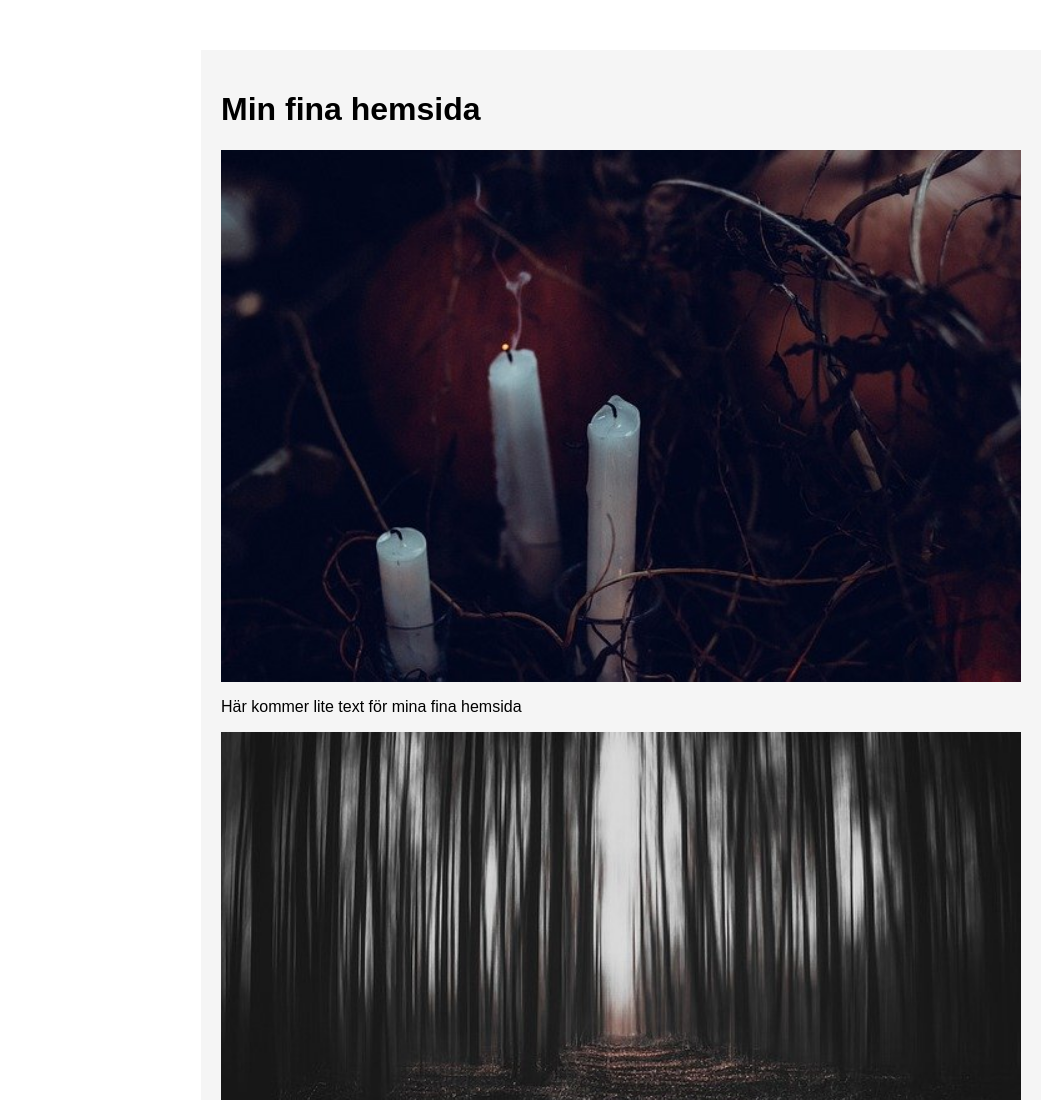
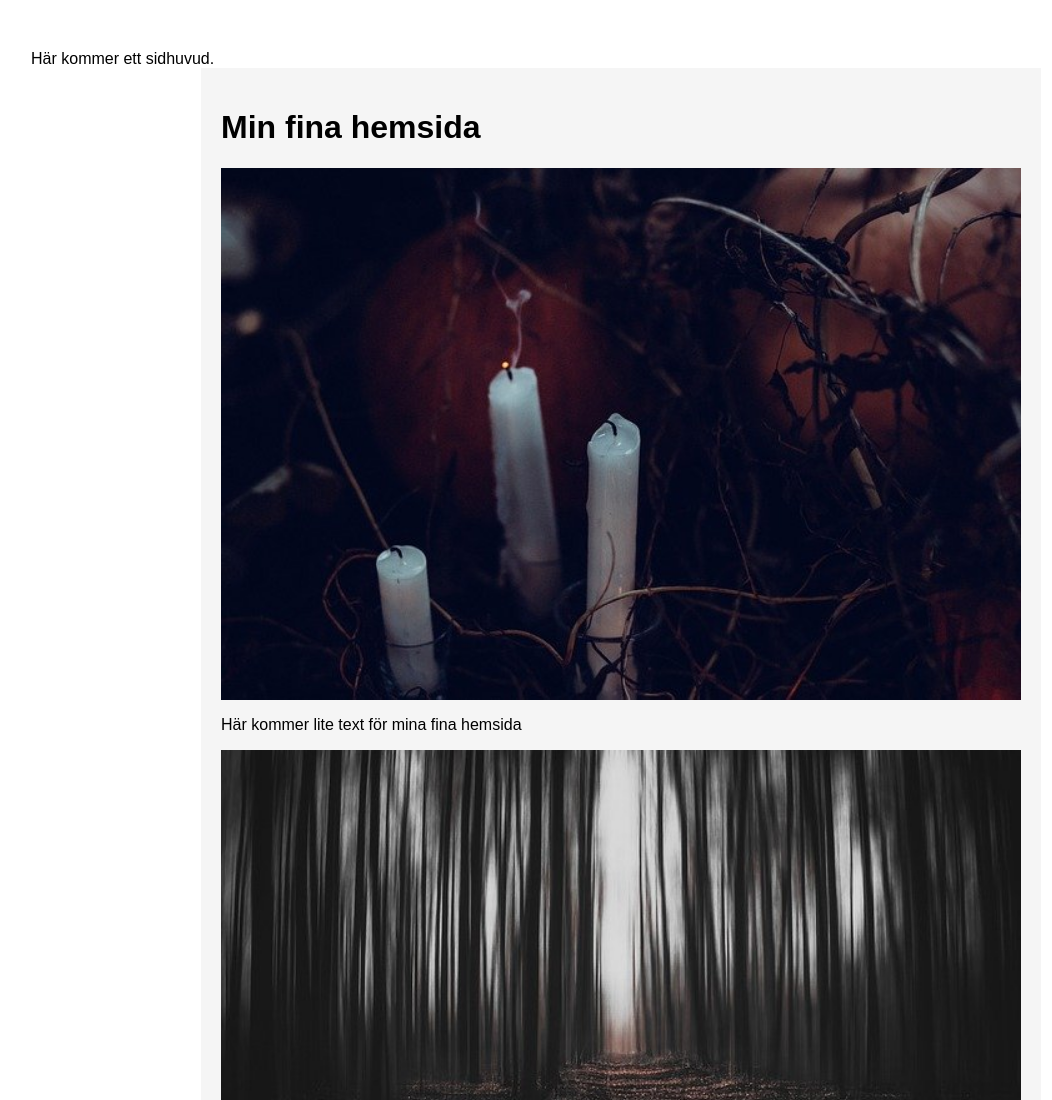
Before and after one commit to jannieminen/demo-repo5, a plain HTML site: page index.html in a window 1280 px wide. Shown: the top 1100 px of the page, without its empty margins (19-1071 px from the left). Drawn offline with Linux system fonts and the light colour scheme.

Commit message:
Added header in index.html

```diff
--- a/index.html
+++ b/index.html
@@ -5,6 +5,7 @@
     <meta name="viewport" content="width=device-width, initial-scale=1.0">
 </head>
 <body>
+    <header>Här kommer ett sidhuvud.</header>
     <div id="container">
         <h1>Min fina hemsida</h1>
         <img src="images/image.jpg" alt="Scary candles and pumpkins" />
```
